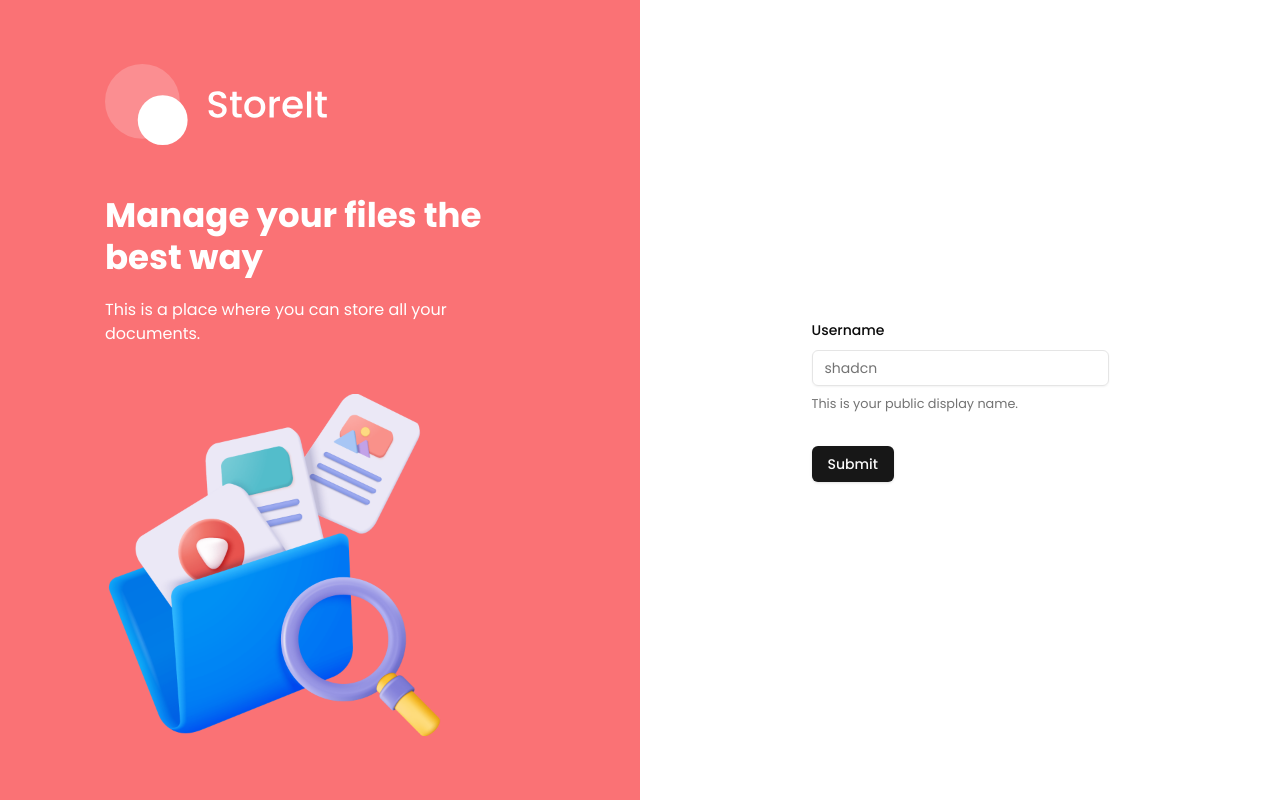
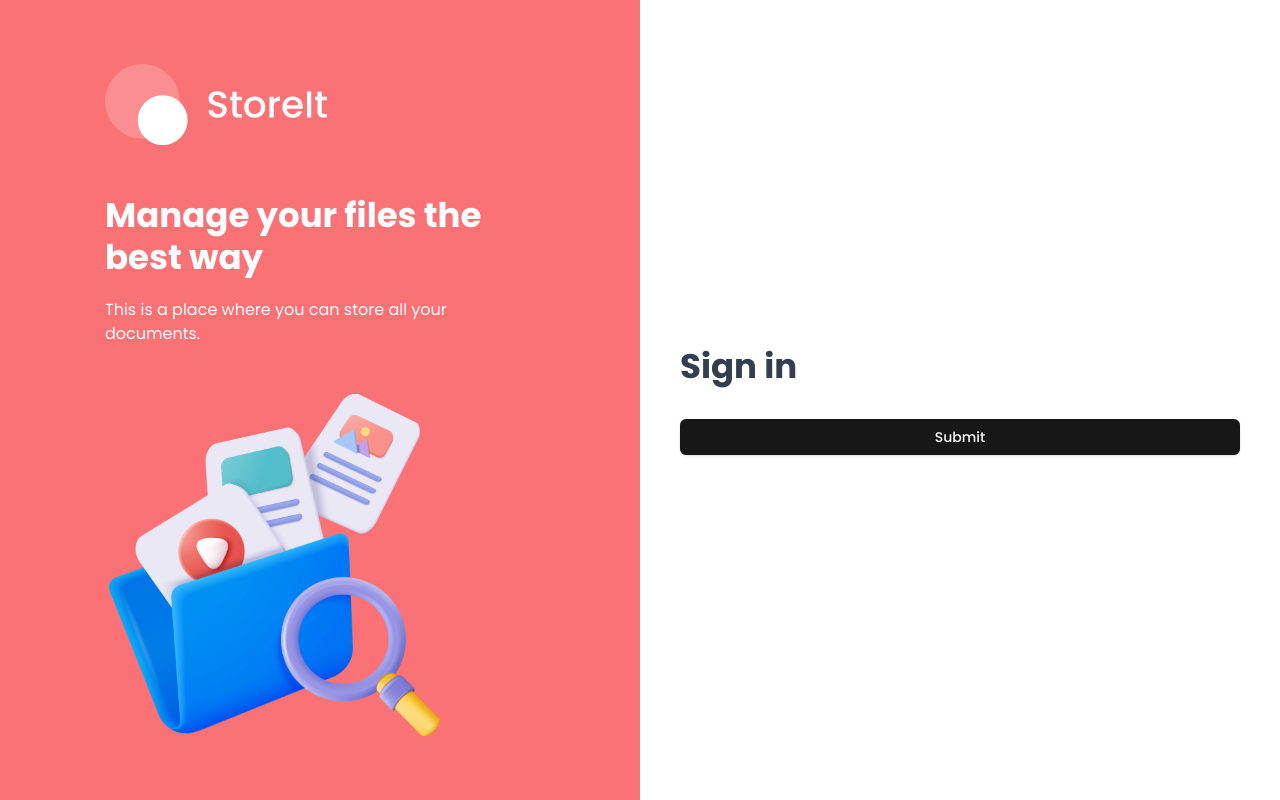
Before and after one commit to renatarsilva/store-it, a Next.js app: page /sign-in in a window 1280 px wide. Built offline with nearby package versions, Linux system fonts and the light colour scheme.

Commit message:
feat: update authForm

```diff
--- a/app/components/AuthForm.tsx
+++ b/app/components/AuthForm.tsx
@@ -37,7 +37,11 @@ const AuthForm = ({ type }: { FormType }) => {
   return (
     <>
       <Form {...form}>
-        <form onSubmit={form.handleSubmit(onSubmit)} className="space-y-8">
+        <form onSubmit={form.handleSubmit(onSubmit)} className="auth-form">
+          <h1 className="form-title">
+            {type === "sign-in" ? "Sign in" : "Sign Up"}
+          </h1>
+          {type === "sign-up" && (
             <FormField
               control={form.control}
               name="username"
@@ -54,6 +58,7 @@ const AuthForm = ({ type }: { FormType }) => {
                 </FormItem>
               )}
             />
+          )}
           <Button type="submit">Submit</Button>
         </form>
       </Form>
```
Lines whose indentation alone changed are shown as unchanged.
